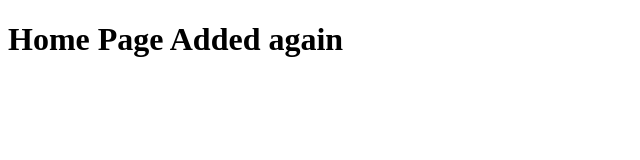
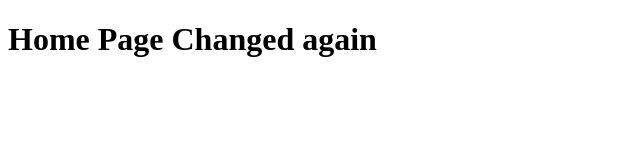
Before and after one commit to nimmyissac/Test-Project, a website: page public/index.html in a window 1280 px wide. Shown: the whole page, without its empty margins (0-640 px from the left). Drawn offline with Linux system fonts and the light colour scheme.

Commit message:
Changes to index in the test branch

```diff
--- a/public/index.html
+++ b/public/index.html
@@ -9,6 +9,6 @@
 </head>
 
 <body>
-  <h1>Home Page Added again</h2>
+  <h1>Home Page Changed again</h2>
 </body>
 </html>
```
